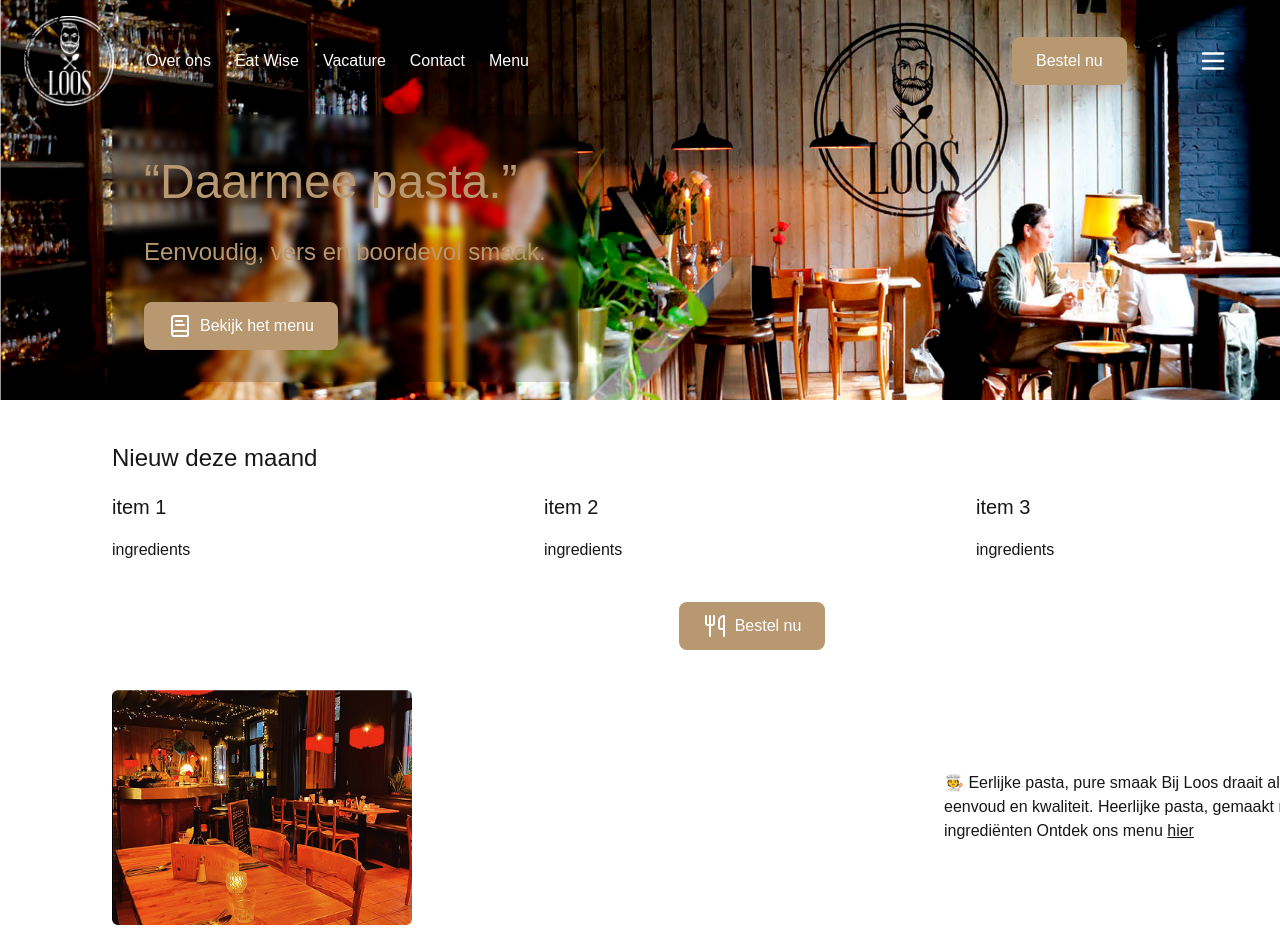
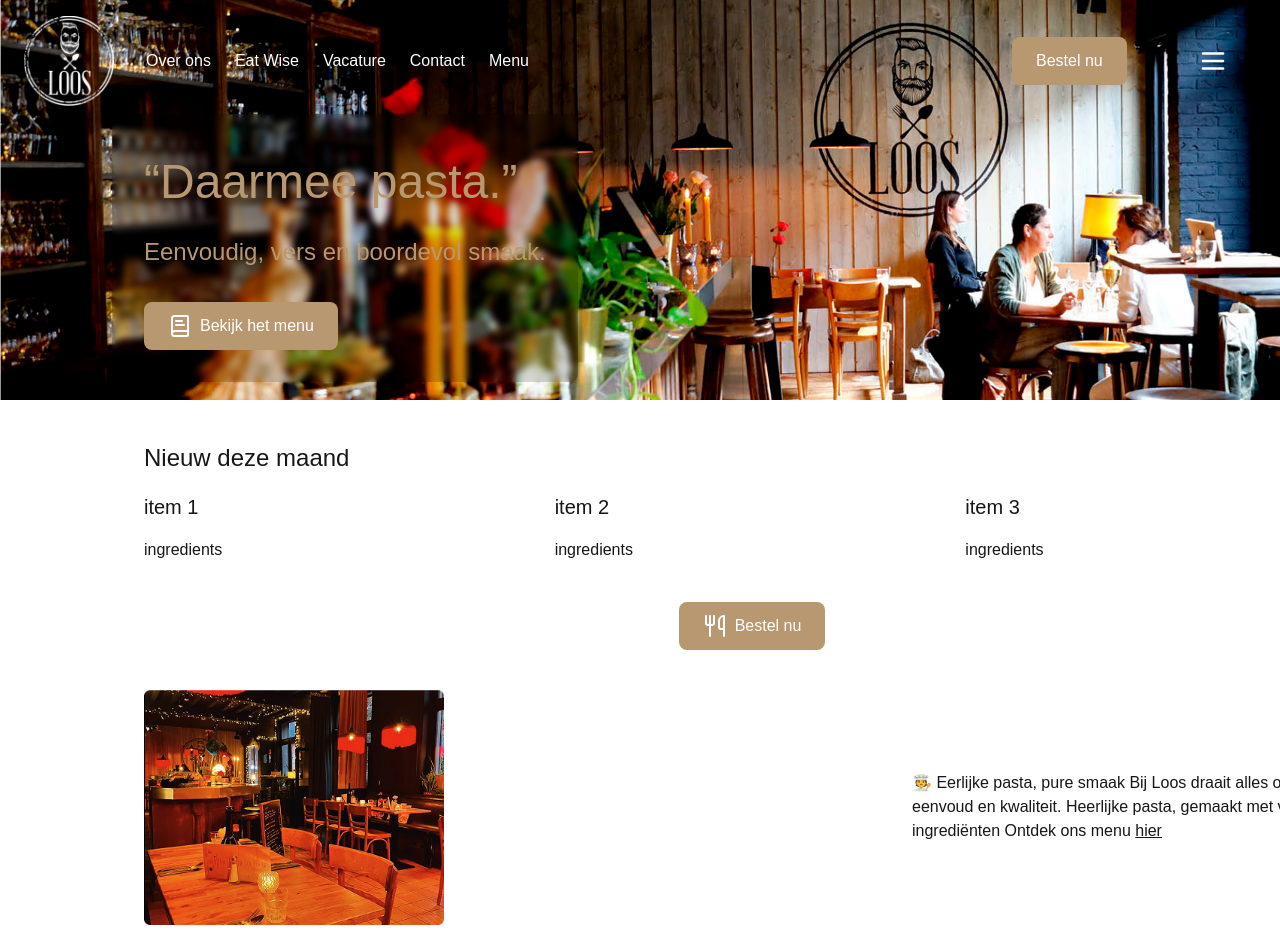
Before and after one commit to pgm-2425-atwork-4/afstudeerproject-pgm-arnoboenders, a Next.js app in the folder apps/frontend/: page / in a window 1280 px wide. Shown: the top 952 px of the page. Built offline with nearby package versions, Linux system fonts and the light colour scheme.

Commit message:
Update container

```diff
--- a/apps/frontend/src/app/page.tsx
+++ b/apps/frontend/src/app/page.tsx
@@ -9,8 +9,10 @@ export default function Home() {
     <>
       <div className={styles.heroContainer}>
         <Image src="/assets/hero.jpg" alt="Hero Image" fill priority />
-        <div className={`${styles.heroContent} mt-32 sm:mt-24  sm:ml-20 lg:ml-28 2xl:ml-96`}>
-          <h1 className={` text-primary`}>“Daarmee pasta.”</h1>
+        <div
+          className={`${styles.heroContent} mt-32 sm:mt-24 sm:ml-20 lg:ml-28 2xl:ml-96`}
+        >
+          <h1 className={`text-primary`}>“Daarmee pasta.”</h1>
           <p className={`${styles.heroSubtitle} text-primary`}>
             Eenvoudig, vers en boordevol smaak.
           </p>
--- a/apps/frontend/tailwind.config.ts
+++ b/apps/frontend/tailwind.config.ts
@@ -14,6 +14,16 @@ export default {
         primary: "var(--primary)",
         primaryHover: "var(--primary-hover)",
       },
+      container: {
+        center: true,
+        padding: "2rem",
+        screens: {
+          sm: "100%",
+          md: "100%",
+          lg: "1024px",
+          xl: "1280px",
+        },
+      },
     },
   },
   plugins: [],
```
